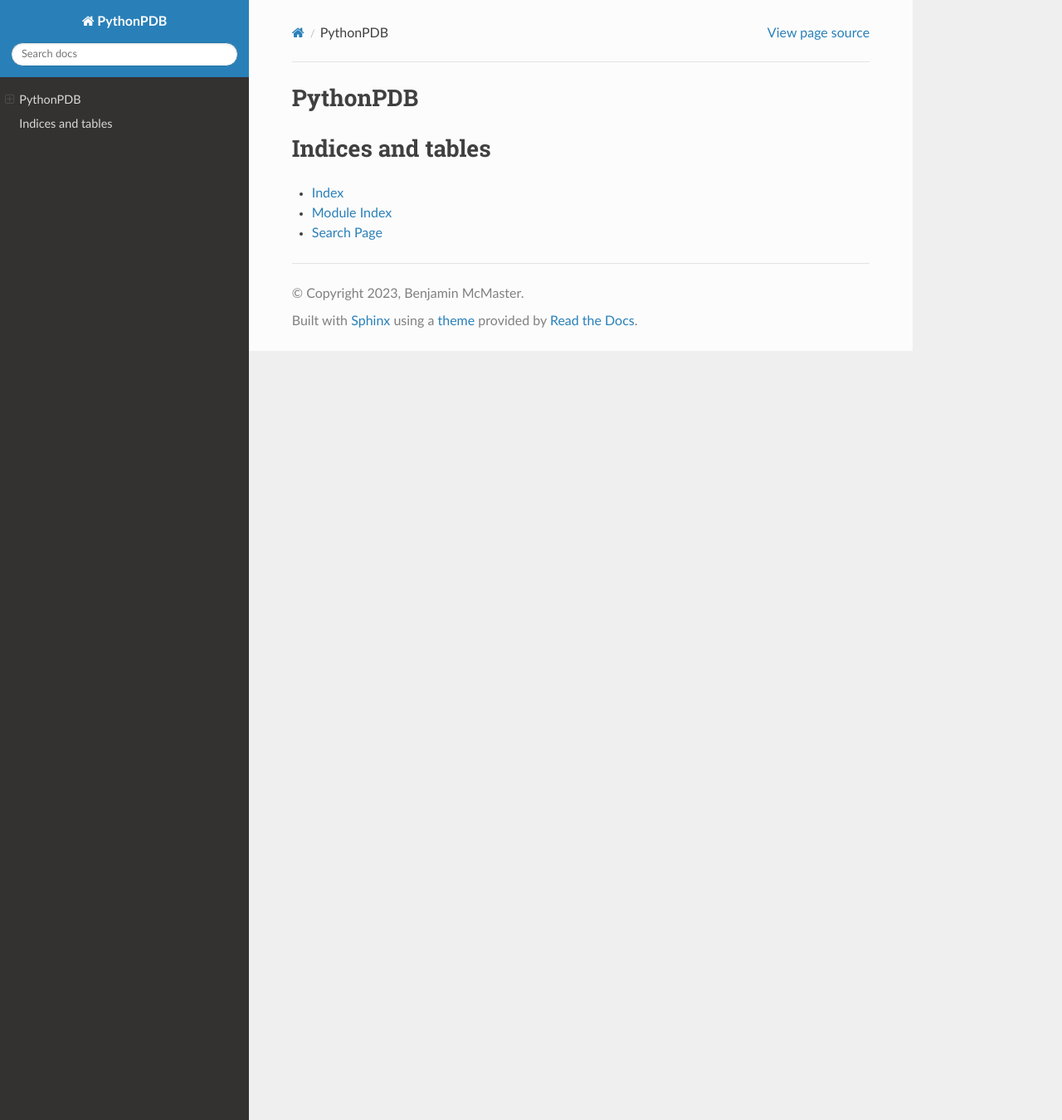
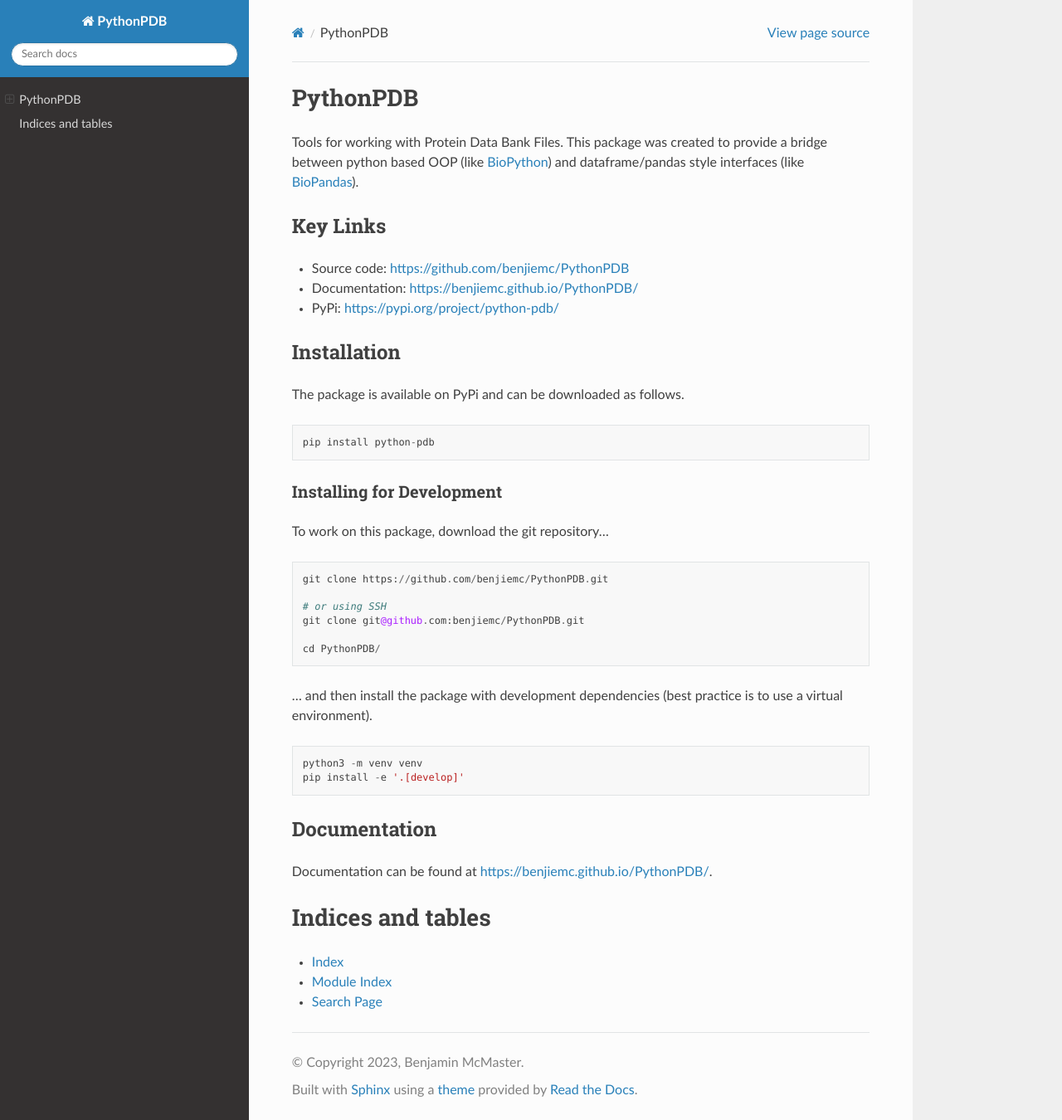
Before and after one commit to benjiemc/PythonPDB, a Sphinx documentation site: the page built from docs/index.rst, in a window 1280 px wide and 1350 px high. Shown: the whole window at 83% size. Built offline with Sphinx 7.4.7 and the Read the Docs theme 2.0.0, drawn with Linux system fonts in a browser that asks for light colours; pages that are not in the unit, such as notebooks, are missing from menus.

Commit message:
docs: Prepend README to documentation home page

```diff
--- a/docs/conf.py
+++ b/docs/conf.py
@@ -12,7 +12,7 @@
 # -- General configuration ---------------------------------------------------
 # https://www.sphinx-doc.org/en/master/usage/configuration.html#general-configuration
 
-extensions = ['sphinx.ext.autodoc', 'nbsphinx', 'sphinx.ext.napoleon']
+extensions = ['sphinx.ext.autodoc', 'myst_parser', 'nbsphinx', 'sphinx.ext.napoleon']
 
 templates_path = ['_templates']
 exclude_patterns = ['_build', 'Thumbs.db', '.DS_Store']
--- a/docs/index.rst
+++ b/docs/index.rst
@@ -1,5 +1,6 @@
-PythonPDB
-=========
+.. include:: ../README.md
+   :parser: myst_parser.sphinx_
+
 .. toctree::
    :maxdepth: 2
    :caption: Examples
--- a/pyproject.toml
+++ b/pyproject.toml
@@ -21,6 +21,7 @@
     "flake8",
     "Flake8-pyproject",
     "isort",
+    "myst-parser",
     "nbsphinx",
     "pytest",
     "prysk[pytest-plugin]",
```
